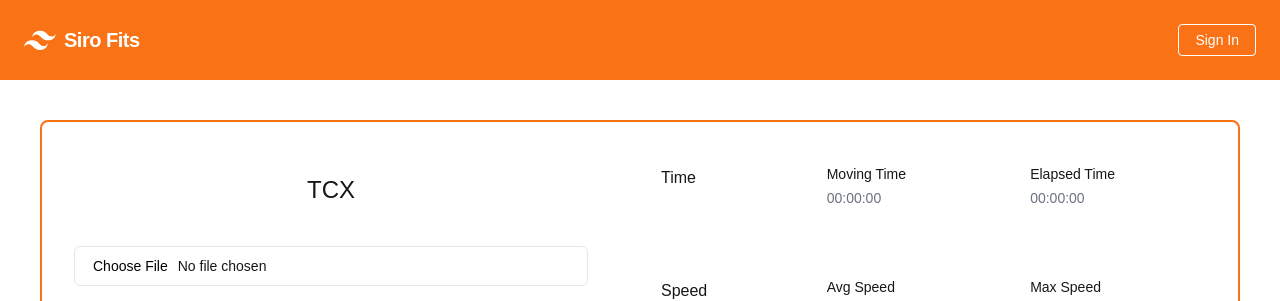
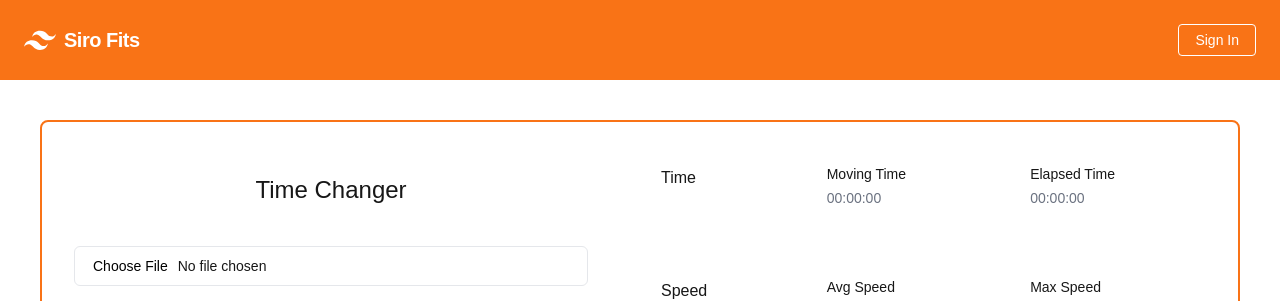
Before and after one commit to SiroDaves/SiroFits, a Next.js app: page / in a window 1280 px wide. Shown: the top 301 px of the page. Built offline with nearby package versions, Linux system fonts and the light colour scheme.

Commit message:
Sportlib library

```diff
--- a/app/page.tsx
+++ b/app/page.tsx
@@ -1,5 +1,5 @@
 import FileDataTable from "@/components/sports/file_data_table";
-import TcxTimeChanger from "@/components/sports/time_changer";
+import TimeChanger from "@/components/sports/time_changer";
 
 export default function Home() {
   return (
@@ -8,7 +8,7 @@ export default function Home() {
 
         <div className="grid grid-cols-1 sm:grid-cols-2 lg:grid-cols-3 gap-y-10 gap-3">
           <div className="col-span-3 grid md:grid-cols-2 gap-10">
-            <TcxTimeChanger />
+            <TimeChanger />
             <FileDataTable />
           </div>
         </div>
--- a/components/sports/time_changer.tsx
+++ b/components/sports/time_changer.tsx
@@ -10,10 +10,9 @@ import { zodResolver } from "@hookform/resolvers/zod";
 import { useForm } from "react-hook-form";
 import { z } from "zod";
 import { toast } from "sonner";
-import { Spinner } from '@/components/reusable/Loader';
 import { Button } from '@/components/ui/button';
 
-const TcxTimeChanger: React.FC = () => {
+const TimeChanger: React.FC = () => {
   const {
     loading,
     fileData,
@@ -86,7 +85,7 @@ const TcxTimeChanger: React.FC = () => {
         <form onSubmit={form.handleSubmit(async () => { })} className="w-full p-8">
 
           <h3 className="text-2xl text-primary p-5 rounded-md text-center flex justify-center items-center">
-            TCX
+            Time Changer
           </h3>
 
           <div className="mt-5">
@@ -144,4 +143,4 @@ const TcxTimeChanger: React.FC = () => {
   );
 };
 
-export default TcxTimeChanger;
+export default TimeChanger;
```
